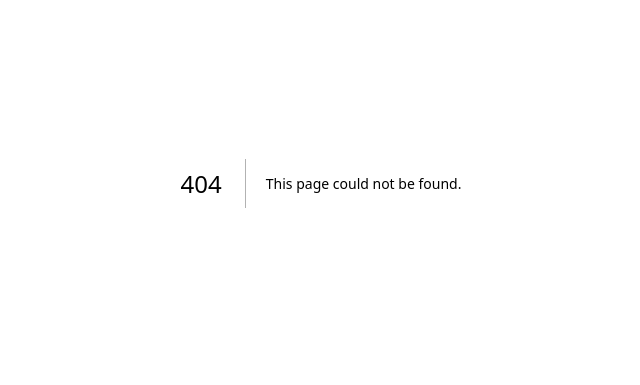
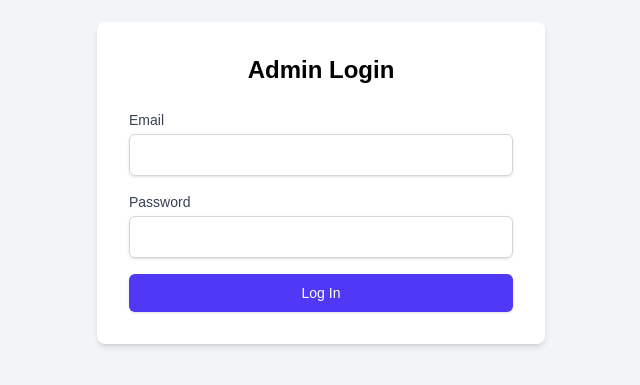
Before and after one commit to MahyaarMaleki/storetrack, a Next.js app: page /login in a window 1280 px wide. Before the commit this address had no page. Shown: the part 217-602 px from the top of the page, without its empty margins (319-959 px from the left). Built offline with nearby package versions, Linux system fonts and the light colour scheme.

Commit message:
Implement login page with a simple form

```diff
--- /dev/null
+++ b/src/app/login/page.tsx
@@ -0,0 +1,86 @@
+"use client";
+
+import { useState } from "react";
+import { useRouter } from "next/navigation";
+
+export default function LoginPage() {
+  const [email, setEmail] = useState("");
+  const [password, setPassword] = useState("");
+  const [error, setError] = useState<string | null>(null);
+  const [loading, setLoading] = useState(false);
+  const router = useRouter();
+
+  const handleLogin = async (e: React.FormEvent) => {
+    e.preventDefault();
+    setLoading(true);
+    setError(null);
+
+    try {
+      const response = await fetch("/api/auth/login", {
+        method: "POST",
+        headers: {
+          "Content-Type": "application/json",
+        },
+        body: JSON.stringify({ email, password }),
+      });
+
+      if (!response.ok) {
+        const data = await response.json();
+        throw new Error(data.message || "Login failed. Please try again.");
+      }
+
+      router.push("/");
+    } catch (err) {
+      if (err instanceof Error) {
+        setError(err.message);
+      } else {
+        setError("An unexpected error occurred.");
+      }
+      setLoading(false);
+    }
+  };
+
+  return (
+    <main className="flex min-h-screen items-center justify-center bg-gray-100">
+      <div className="w-full max-w-md p-8 space-y-6 bg-white rounded-lg shadow-md">
+        <h1 className="text-2xl font-bold text-center">Admin Login</h1>
+        <form onSubmit={handleLogin} className="space-y-4">
+          <div>
+            <label className="block text-sm font-medium text-gray-700">
+              Email
+            </label>
+            <input
+              type="email"
+              value={email}
+              onChange={(e) => setEmail(e.target.value)}
+              required
+              className="mt-1 block w-full px-3 py-2 border border-gray-300 rounded-md shadow-sm focus:outline-none focus:ring-indigo-500 focus:border-indigo-500"
+            />
+          </div>
+          <div>
+            <label className="block text-sm font-medium text-gray-700">
+              Password
+            </label>
+            <input
+              type="password"
+              value={password}
+              onChange={(e) => setPassword(e.target.value)}
+              required
+              className="mt-1 block w-full px-3 py-2 border border-gray-300 rounded-md shadow-sm focus:outline-none focus:ring-indigo-500 focus:border-indigo-500"
+            />
+          </div>
+          <button
+            type="submit"
+            disabled={loading}
+            className="w-full py-2 px-4 cursor-pointer border border-transparent rounded-md shadow-sm text-sm font-medium text-white bg-indigo-600 hover:bg-indigo-700 focus:outline-none focus:ring-2 focus:ring-offset-2 focus:ring-indigo-500 disabled:opacity-50"
+          >
+            {loading ? "Logging in..." : "Log In"}
+          </button>
+        </form>
+        {error && (
+          <div className="text-center text-sm text-red-500">{error}</div>
+        )}
+      </div>
+    </main>
+  );
+}
```
